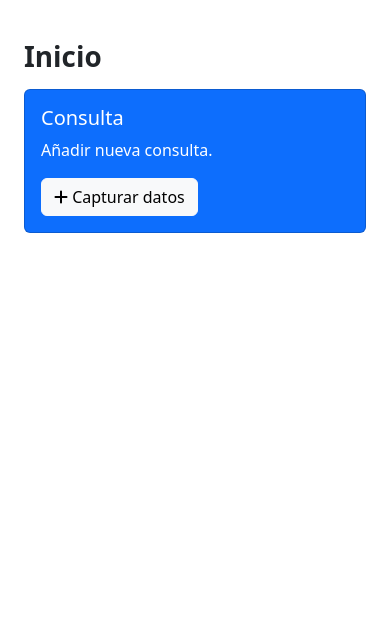
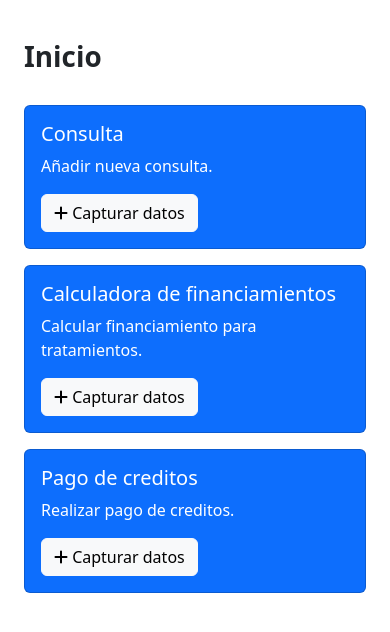
Before and after one commit to mariosuarezDEV/ClinicaDental-Software, a Django app: page / in a window 390 px wide. Shown: the part 56-688 px from the top of the page. Run offline with Django 5.2, Linux system fonts and the light colour scheme; a user stored in the database is signed in; some libraries are stand-ins or nearby versions.

Commit message:
Update dashboard layout and expand financing views imports
Enhanced the dashboard with additional cards for financing calculator and credit payments, adjusting layout for better responsiveness. Expanded imports in financing/views.py to include generic views, mixins, shortcuts, and utilities, preparing for further view development.

```diff
--- a/backend/core/templates/dashboard.html
+++ b/backend/core/templates/dashboard.html
@@ -1,9 +1,9 @@
 {% extends "base.html" %}
 
 {% block content %}
-<div class="row">
+<div class="row g-3">
     <h1 class="fs-1 fw-bold col-12 mb-3">Inicio</h1>
-    <div class="col-md-6 col-12">
+    <div class="col-md-4 col-12">
         <div class="card text-bg-primary">
             <div class="card-body">
                 <h5 class="card-title">Consulta</h5>
@@ -12,5 +12,25 @@
             </div>
         </div>
     </div>
+
+    <div class="col-md-4 col-12">
+        <div class="card text-bg-primary">
+            <div class="card-body">
+                <h5 class="card-title">Calculadora de financiamientos</h5>
+                <p class="card-text">Calcular financiamiento para tratamientos.</p>
+                <a href="{% url 'crear_tratamiento_wizard' %}" class="btn btn-light"><i class="fa-solid fa-plus"></i> Capturar datos</a>
+            </div>
+        </div>
+    </div>
+
+    <div class="col-md-4 col-12">
+        <div class="card text-bg-primary">
+            <div class="card-body">
+                <h5 class="card-title">Pago de creditos</h5>
+                <p class="card-text">Realizar pago de creditos.</p>
+                <a href="{% url 'crear_tratamiento_wizard' %}" class="btn btn-light"><i class="fa-solid fa-plus"></i> Capturar datos</a>
+            </div>
+        </div>
+    </div>
 </div>
 {% endblock content %}
```
Also changed, not shown: backend/financing/views.py (+35 -2 lines), backend/db.sqlite3.
